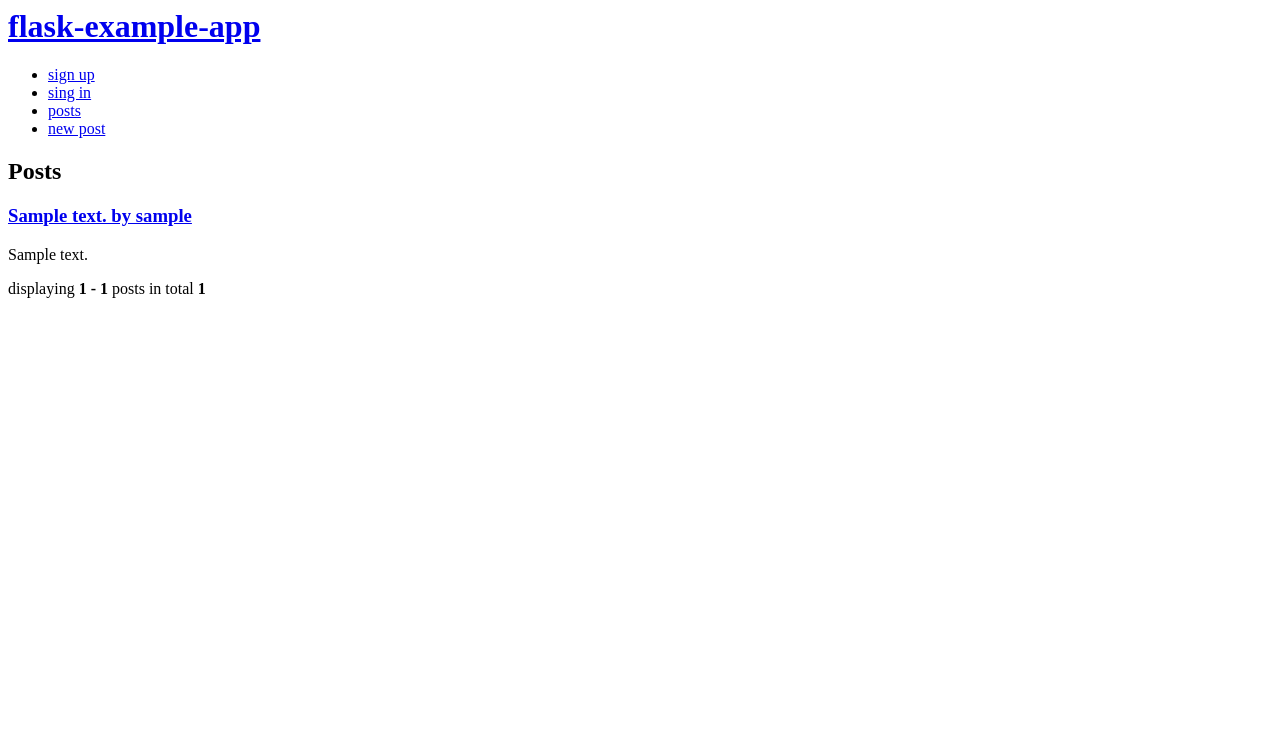
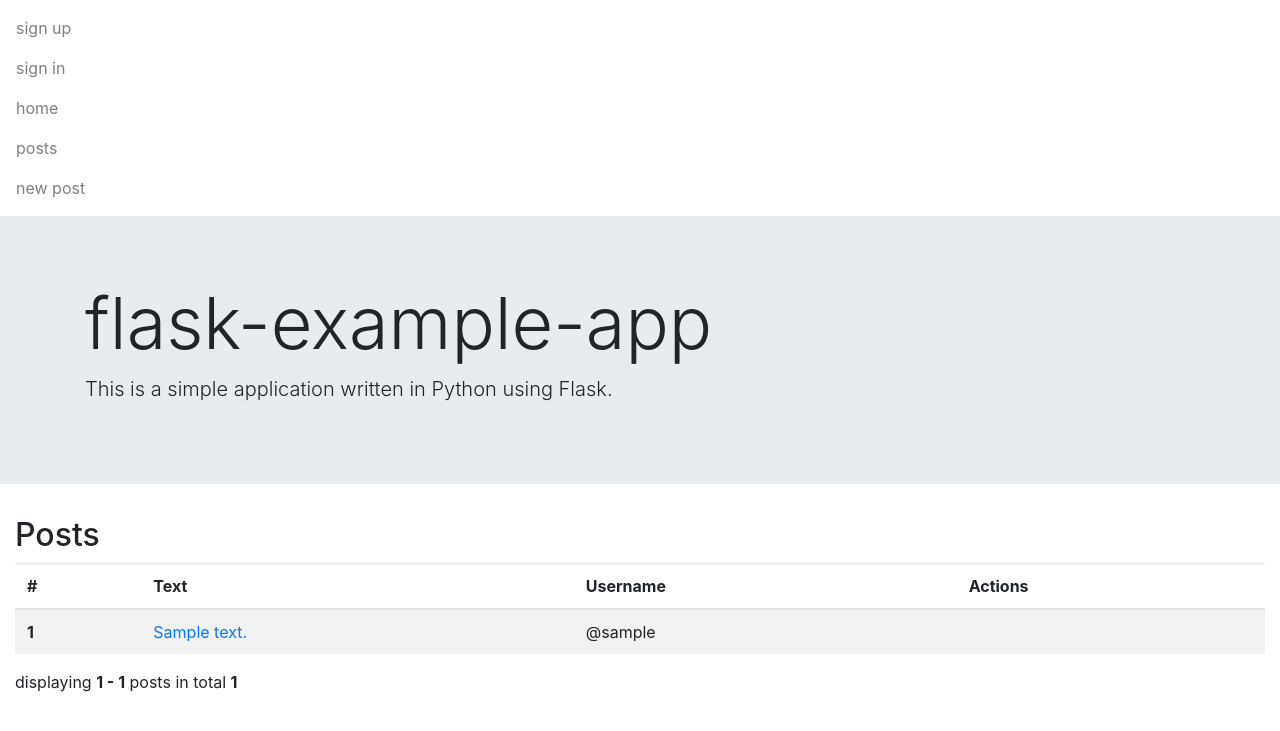
Before and after one commit to petr-korobeinikov/flask-app-example, a Flask app: page /posts/ in a window 1280 px wide. Shown: the top 731 px of the page. Run offline with Flask 2, Linux system fonts and the light colour scheme; tables that the repository leaves empty hold one stand-in row (values such as "Sample post"); parts of the project's set-up code (start-up, migrations or seed data) failed here and were passed over; some libraries are stand-ins or nearby versions.

Commit message:
Add `Bootstrap 4` with `Bower` + sample markup.

```diff
--- a/application/templates/layout.j2
+++ b/application/templates/layout.j2
@@ -1,25 +1,52 @@
 <html>
 <head>
     <title>flask-app-example</title>
+    <link rel=stylesheet
+          type=text/css
+          href="{{ url_for('static', filename='bower_components/bootstrap/dist/css/bootstrap.min.css') }}">
 </head>
 <body>
-<h1><a href="{{ url_for('index') }}">flask-example-app</a></h1>
+<div class="containter-fluid">
+    <nav class="navbar navbar-light">
+        <ul class="nav navbar-nav">
             {% if current_user.is_authenticated %}
-    <div>Hello, {{ current_user.username }}!</div>
+                <li class="nav-item">
+                    <a class="nav-link" href="#">Hello, {{ current_user.username }}!</a>
+                </li>
+                <li class="nav-item">
+                    <a class="nav-link" href="{{ url_for('signout') }}">sign out</a>
+                </li>
+            {% else %}
+                <li class="nav-item">
+                    <a class="nav-link" href="{{ url_for('signup') }}">sign up</a>
+                </li>
+                <li class="nav-item">
+                    <a class="nav-link" href="{{ url_for('signin') }}">sign in</a>
+                </li>
             {% endif %}
-<ul>
-    {% if current_user.is_authenticated %}
-        <li><a href="{{ url_for('signout') }}">sing out</a></li>
-    {% else %}
-        <li><a href="{{ url_for('signup') }}">sign up</a></li>
-        <li><a href="{{ url_for('signin') }}">sing in</a></li>
-    {% endif %}
-    <li><a href="{{ url_for('post_index') }}">posts</a></li>
-    <li><a href="{{ url_for('post_new') }}">new post</a></li>
+            <li class="nav-item">
+                <a class="nav-link" href="{{ url_for('index') }}">home</a>
+            </li>
+            <li class="nav-item">
+                <a class="nav-link" href="{{ url_for('post_index') }}">posts</a>
+            </li>
+            <li class="nav-item">
+                <a class="nav-link" href="{{ url_for('post_new') }}">new post</a>
+            </li>
         </ul>
+    </nav>
+</div>
+<div class="jumbotron jumbotron-fluid">
+    <div class="container">
+        <h1 class="display-3">flask-example-app</h1>
+        <p class="lead">This is a simple application written in Python using Flask.</p>
+    </div>
+</div>
+<div class="container-fluid">
     {% for message in get_flashed_messages() %}
         <div class="flash">{{ message }}</div>
     {% endfor %}
     {% block body %}{% endblock %}
+</div>
 </body>
 </html>
--- a/application/templates/post_index.j2
+++ b/application/templates/post_index.j2
@@ -2,21 +2,35 @@
 
 {% block body %}
     <h2>Posts</h2>
-
+    <table class="table table-striped">
+        <thead>
+        <tr>
+            <th>#</th>
+            <th>Text</th>
+            <th>Username</th>
+            <th>Actions</th>
+        </tr>
+        </thead>
+        <tbody>
         {% for post in posts %}
-        <h3>
+            <tr>
+                <th scope="row">{{ post.id }}</th>
+                <td>
                     <a href="{{ url_for('post_show', post_id=post.id) }}">
-                {{ post.text|truncate(30) }} by {{ post.person.username }}
+                        {{ post.text|truncate(30) }}
                     </a>
+                </td>
+                <td>@{{ post.person.username }}</td>
+                <td>
                     {% if post.person_id == current_user.id %}
-                [
                         <a href="{{ url_for('post_edit', post_id=post.id) }}">edit post</a>
                         <a href="{{ url_for('post_delete', post_id=post.id) }}">delete post</a>
-                ]
                     {% endif %}
-        </h3>
-        <p>{{ post.text|truncate(150) }}</p>
+                </td>
+            </tr>
         {% endfor %}
+        </tbody>
+    </table>
 
     {{ pagination.info }}
     {{ pagination.links }}
```
Also changed, not shown: bower.json (added, +21 -0 lines), 2 other files. Lines whose indentation alone changed are shown as unchanged.
